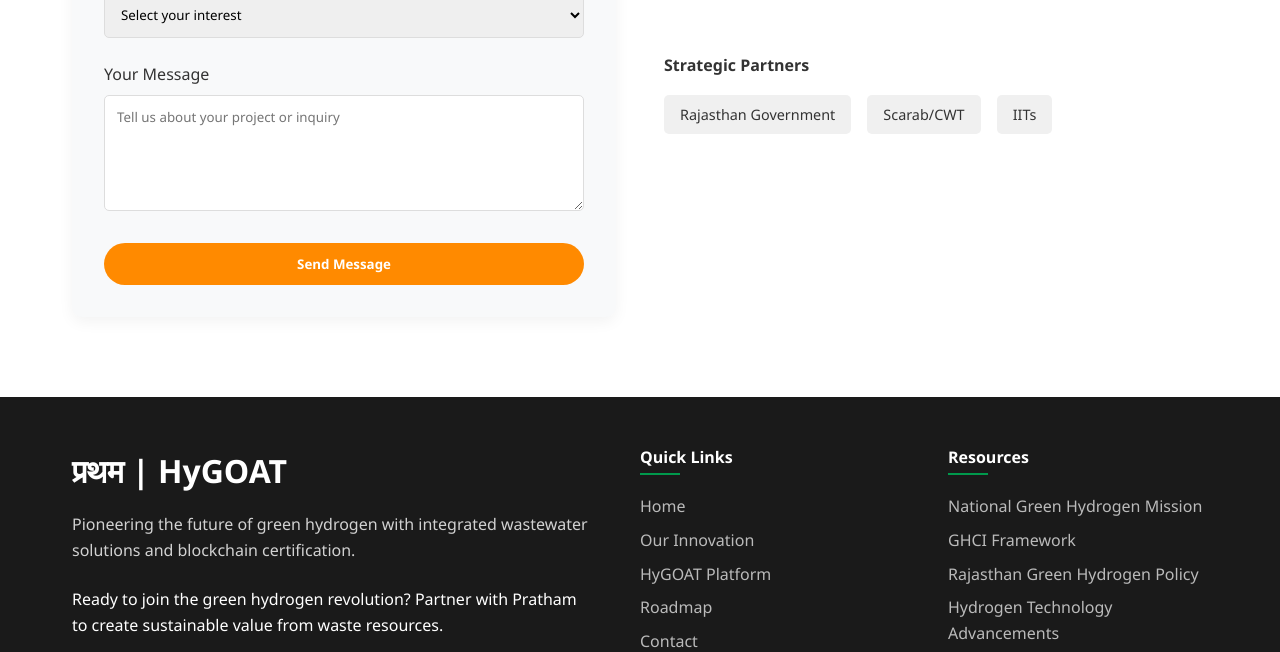
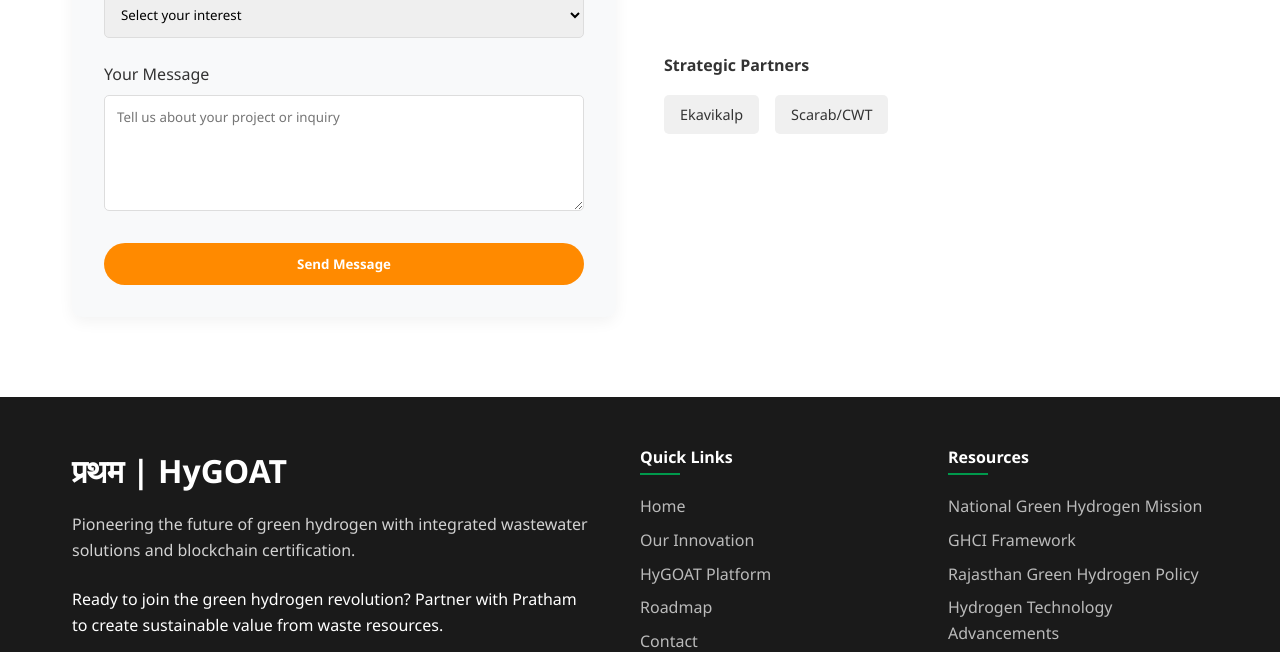
Before and after one commit to e740554/pratham, a plain HTML site: page index.html in a window 1280 px wide. Shown: the part 8853-9505 px from the top of the page. Drawn offline with Linux system fonts and the light colour scheme.

Commit message:
Strategic Partners.html

```diff
--- a/index.html
+++ b/index.html
@@ -1482,9 +1482,8 @@
                 <div style="margin-top: 2rem;">
                     <h4 style="margin-bottom: 1rem;">Strategic Partners</h4>
                     <div style="display: flex; flex-wrap: wrap; gap: 1rem;">
-                        <div style="background-color: #f0f0f0; padding: 0.5rem 1rem; border-radius: 5px; font-size: 0.9rem;">Rajasthan Government</div>
+                        <div style="background-color: #f0f0f0; padding: 0.5rem 1rem; border-radius: 5px; font-size: 0.9rem;">Ekavikalp</div>
                         <div style="background-color: #f0f0f0; padding: 0.5rem 1rem; border-radius: 5px; font-size: 0.9rem;">Scarab/CWT</div>
-                        <div style="background-color: #f0f0f0; padding: 0.5rem 1rem; border-radius: 5px; font-size: 0.9rem;">IITs</div>
                     </div>
                 </div>
             </div>
```
